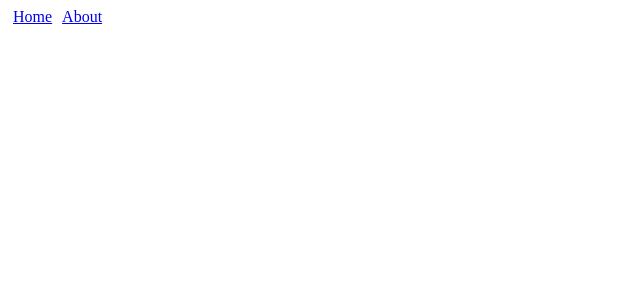
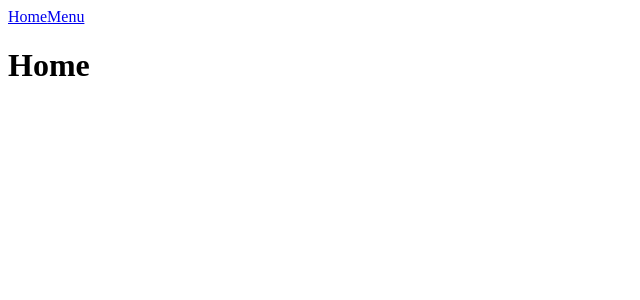
Before and after one commit to jamestalmond/egghead-react-router-course, a React (Create React App) app: page / in a window 1280 px wide. Shown: the top 300 px of the page, without its empty margins (0-640 px from the left). Built offline with nearby package versions, Linux system fonts and the light colour scheme.

Commit message:
Render Nested Routes

```diff
--- a/src/App.js
+++ b/src/App.js
@@ -2,31 +2,16 @@ import ReactDOM from 'react-dom';
 import React from 'react';
 import { BrowserRouter as Router, Route, Link } from 'react-router-dom';
 
-import './App.css';
-
-const Links = () => (
-	<nav>
-		<Link to="/home">Home</Link>
-		<Link to="/about">About</Link>
-		<Header />
-		<Content />
-	</nav>
-);
-
-const Header = ({ match }) => (
-	<div className="header">
+const Home = () => <h1>Home</h1>;
+const Menu = () => (
+	<div>
+		<h1>Menu</h1>
+		<Link to="/menu/food">Food</Link>
+		<Link to="/menu/drinks">Drinks</Link>
+		<Link to="/menu/sides">Sides</Link>
 		<Route
-			path="/:page"
-			render={({ match }) => <h1>{match.params.page} header</h1>}
-		/>
-	</div>
-);
-
-const Content = ({ match }) => (
-	<div className="content">
-		<Route
-			path="/:page"
-			render={({ match }) => <p>{match.params.page} content</p>}
+			path="/menu/:section"
+			render={({ match }) => <h2>{match.params.section}</h2>}
 		/>
 	</div>
 );
@@ -34,7 +19,10 @@ const Content = ({ match }) => (
 const App = props => (
 	<Router basename={props.path}>
 		<div>
-			<Links />
+			<Link to="/">Home</Link>
+			<Link to="/menu">Menu</Link>
+			<Route exact path="/" component={Home} />
+			<Route path="/menu" component={Menu} />
 		</div>
 	</Router>
 );
```
